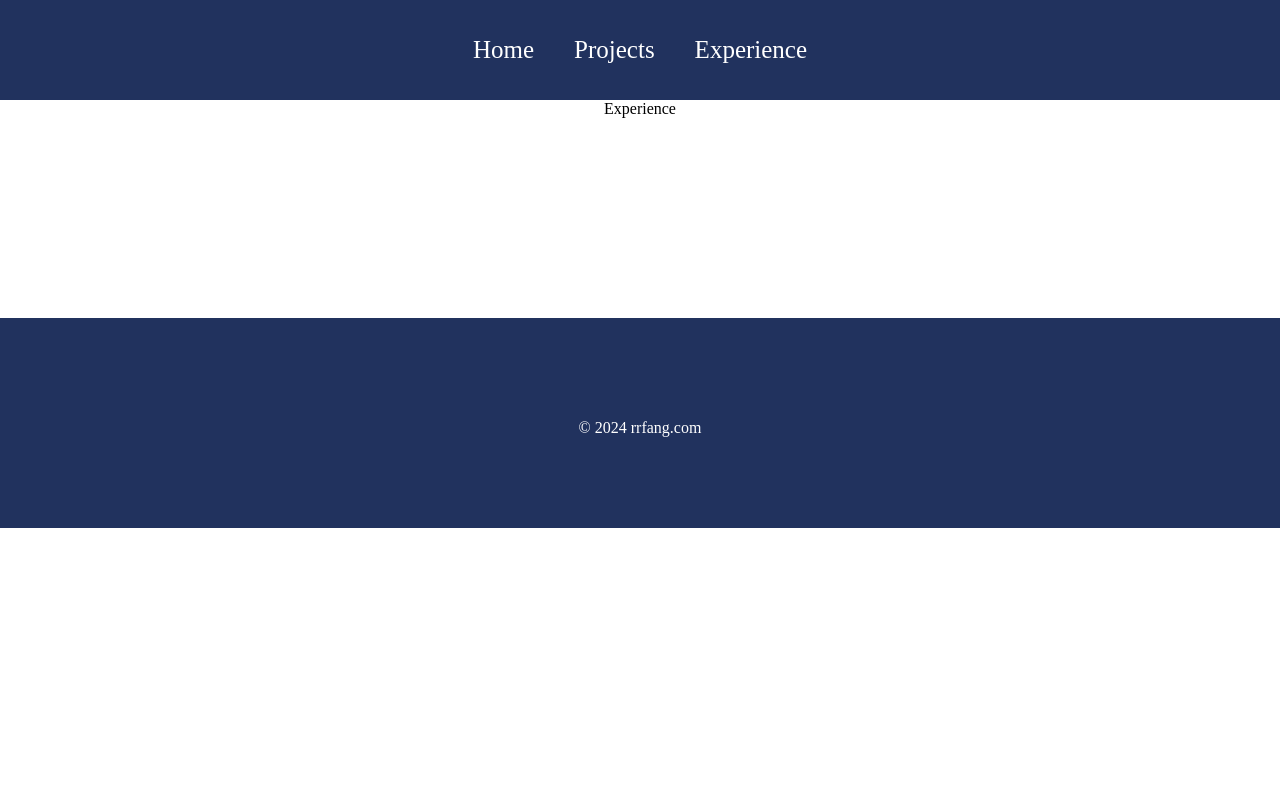
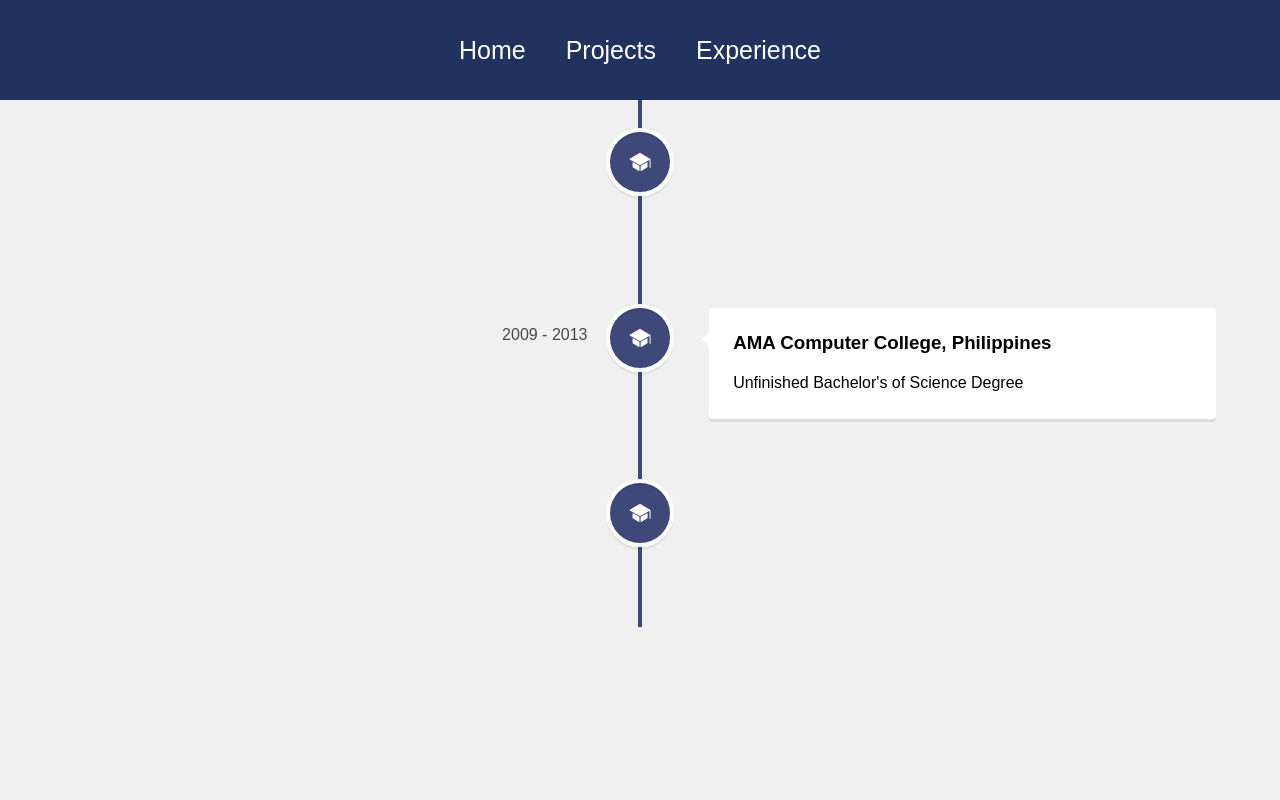
Before and after one commit to rrfang7/Personal-Portfolio, a React (Vite) app: page /experience in a window 1280 px wide. Shown: the top 800 px of the page. Built offline with nearby package versions, Linux system fonts and the light colour scheme.

Commit message:
Updated Experience style and put contains

```diff
--- a/package.json
+++ b/package.json
@@ -12,7 +12,9 @@
   "dependencies": {
     "react": "^18.2.0",
     "react-dom": "^18.2.0",
-    "react-router-dom": "^6.21.3"
+    "react-icons": "^5.0.1",
+    "react-router-dom": "^6.21.3",
+    "react-vertical-timeline-component": "^3.6.0"
   },
   "devDependencies": {
     "@types/react": "^18.2.43",
--- a/src/App.css
+++ b/src/App.css
@@ -1,5 +1,10 @@
 .App {
-  text-align: center;
+  width: 100%;
+  height: auto;
+  display: flex;
+  flex-direction: column;
+  font-family: Arial, Helvetica, sans-serif;
+  background-color: #f0f0f0;
 }
 
 body {
--- a/src/pages/Experience.jsx
+++ b/src/pages/Experience.jsx
@@ -1,8 +1,38 @@
 import React from 'react'
+import { VerticalTimeline, VerticalTimelineElement } from "react-vertical-timeline-component"
+import "react-vertical-timeline-component/style.min.css"
+import { IoIosSchool } from "react-icons/io";
 
 function Experience() {
   return (
-    <div>Experience</div>
+    <div className='experience'>
+    <VerticalTimeline lineColor='#3e497a'>
+      <VerticalTimelineElement
+        className='vertical-timeline-element--education'
+        date='2009 - 2013'
+        iconStyle={{ background: "#3e497a", color: "#fff"}}
+        icon= {<IoIosSchool/>}>
+        <h3 className="vertical-timeline-element-title"> Greenpark High School, Philippines</h3>
+        <p> High School Diploma </p>
+      </VerticalTimelineElement>
+      <VerticalTimelineElement
+        className='vertical-timeline-element--education'
+        date='2009 - 2013'
+        iconStyle={{ background: "#3e497a", color: "#fff"}}
+        icon= {<IoIosSchool/>}>
+        <h3 className="vertical-timeline-element-title"> AMA Computer College, Philippines</h3>
+        <p> Unfinished Bachelor's of Science Degree </p>
+      </VerticalTimelineElement>
+      <VerticalTimelineElement
+        className='vertical-timeline-element--education'
+        date='2009 - 2013'
+        iconStyle={{ background: "#3e497a", color: "#fff"}}
+        icon= {<IoIosSchool/>}>
+        <h3 className="vertical-timeline-element-title"> Full Stack Academy, New York, USA</h3>
+        <p> Full Stack Developer Certificate </p>
+      </VerticalTimelineElement>
+    </VerticalTimeline>
+    </div>
   )
 }
 
```
Also changed, not shown: 1 other file (tests, documents, lock files or other folders).
